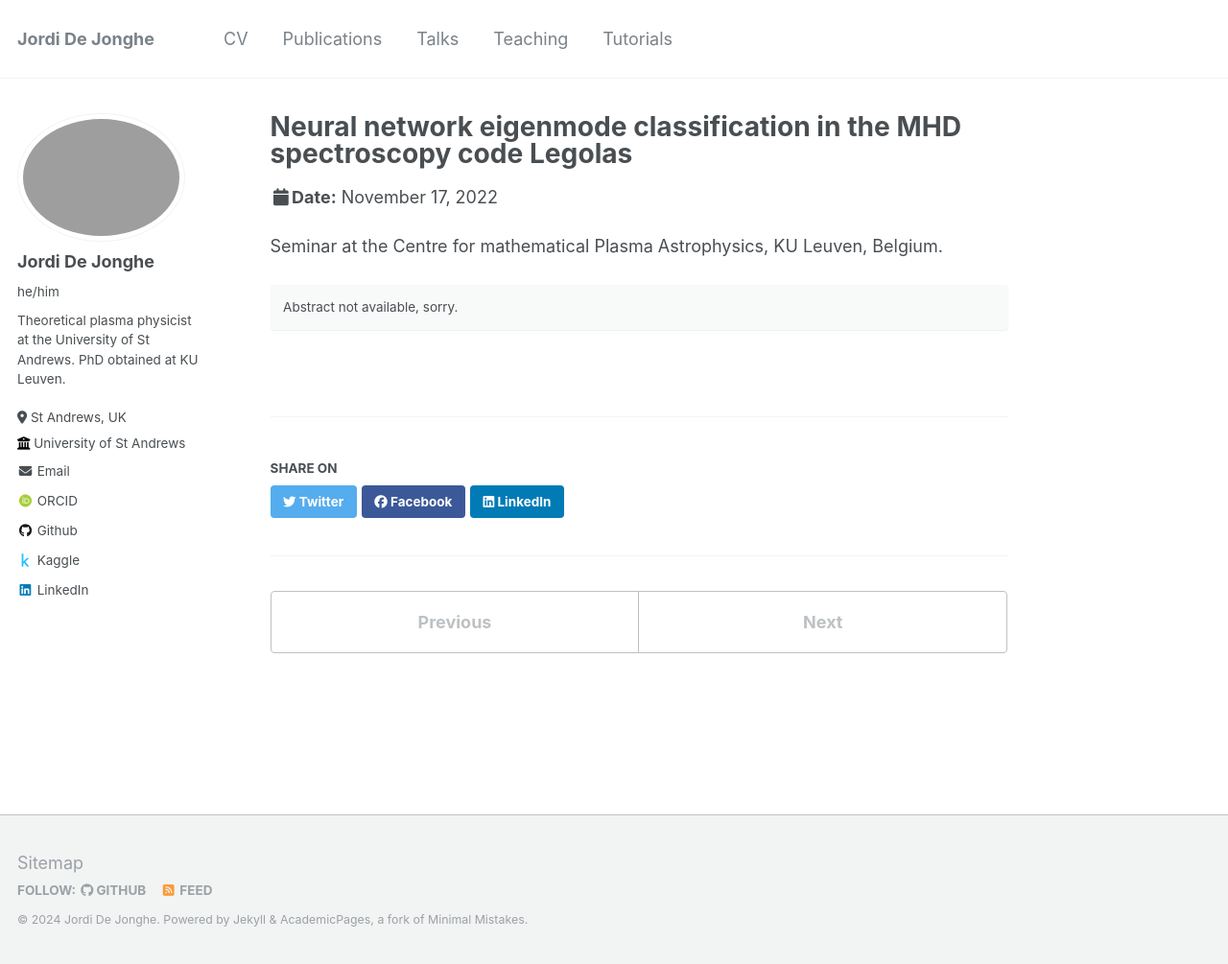
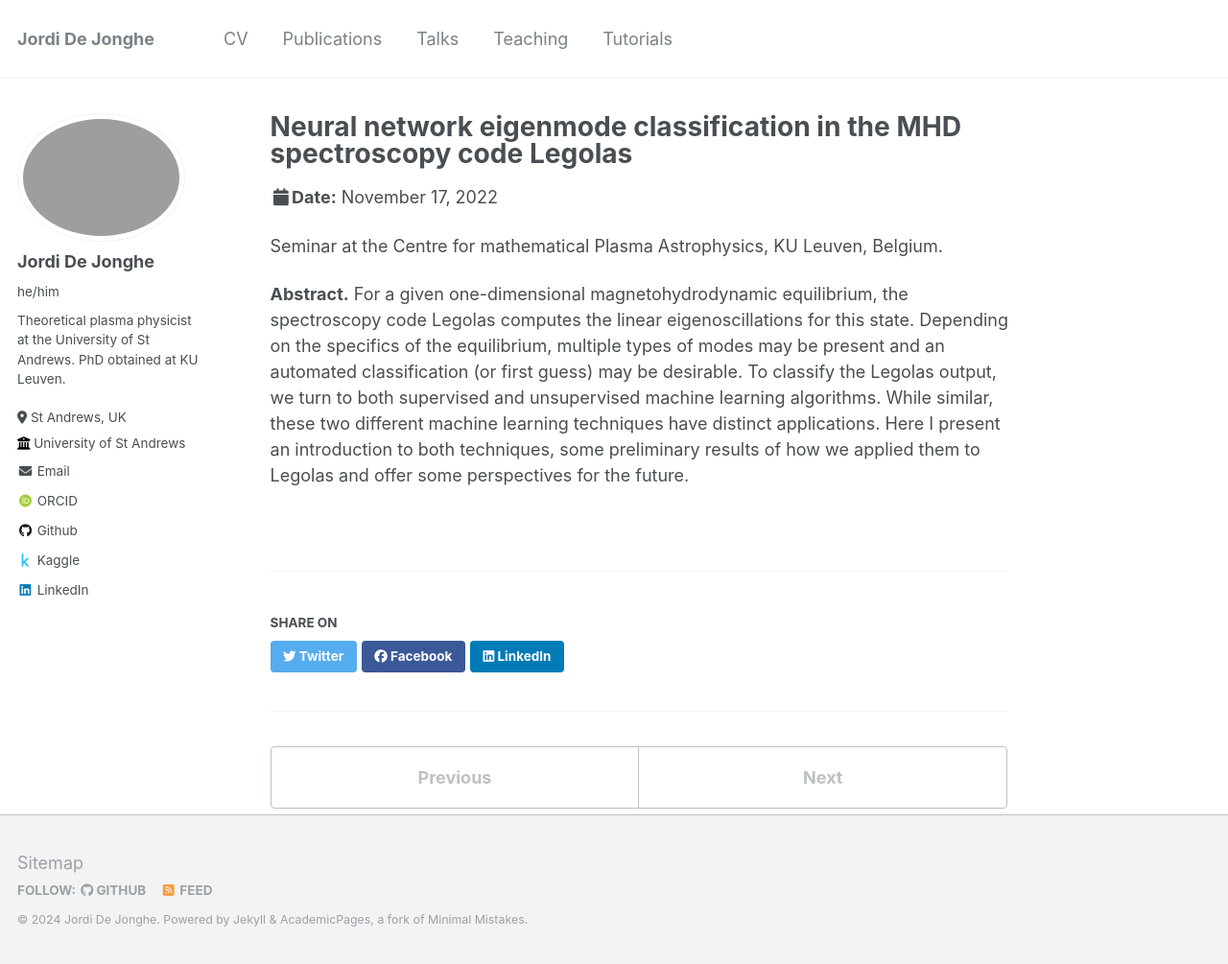
Before and after one commit to jordidj/jordidj.github.io, a Jekyll site: the page built from _talks/2022-cmpa.md, in a window 1280 px wide and 1005 px high. Shown: the whole window at 96% size. Built offline with Jekyll 4.4.1, drawn with Linux system fonts in a browser that asks for light colours; some web fonts are replaced.

Commit message:
found abstract

```diff
--- a/_talks/2022-cmpa.md
+++ b/_talks/2022-cmpa.md
@@ -11,5 +11,4 @@ location: "Leuven, Belgium"
 
 Seminar at the Centre for mathematical Plasma Astrophysics, KU Leuven, Belgium.
 
-Abstract not available, sorry.
-{: .notice}
+__Abstract.__ For a given one-dimensional magnetohydrodynamic equilibrium, the spectroscopy code Legolas computes the linear eigenoscillations for this state. Depending on the specifics of the equilibrium, multiple types of modes may be present and an automated classification (or first guess) may be desirable. To classify the Legolas output, we turn to both supervised and unsupervised machine learning algorithms. While similar, these two different machine learning techniques have distinct applications. Here I present an introduction to both techniques, some preliminary results of how we applied them to Legolas and offer some perspectives for the future.
```
Also changed, not shown: _pages/about.md (+1 -1 lines), _talks/2021-leiden.md (+1 -1 lines).
